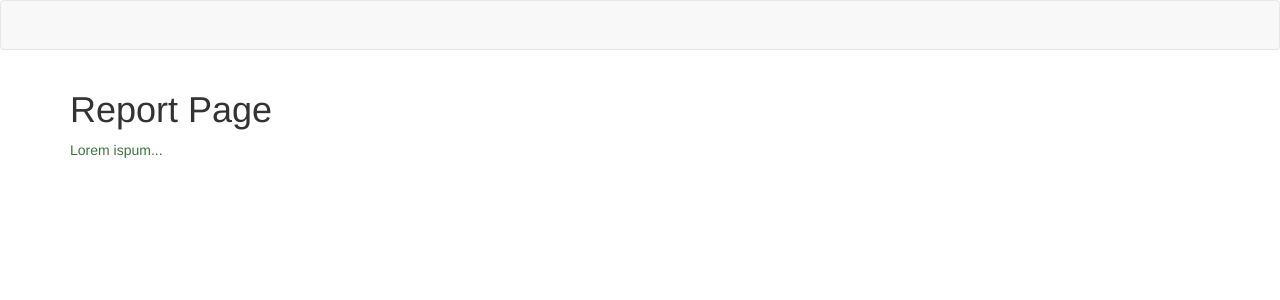
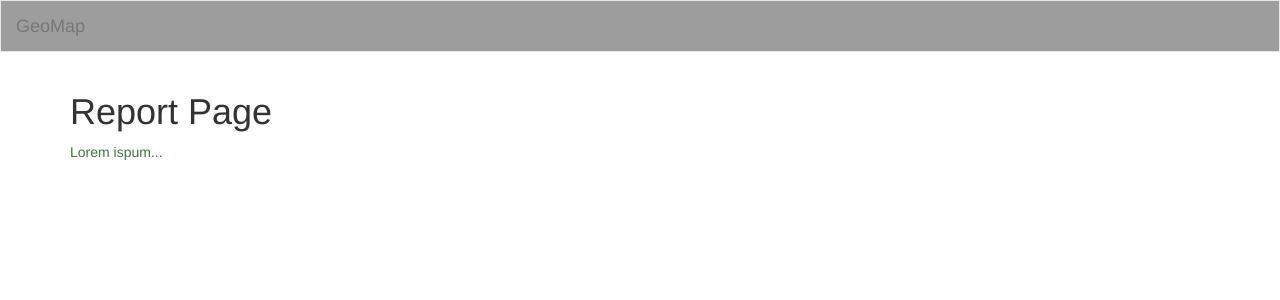
Before and after one commit to Marco-Cen/cuHack, a Flask app: page / in a window 1280 px wide. Shown: the top 300 px of the page. Run offline with Flask 2, Linux system fonts and the light colour scheme; some libraries are stand-ins or nearby versions.

Commit message:
modfified css and html

```diff
--- a/data.py
+++ b/data.py
@@ -1,2 +1,8 @@
 def GenericData():
 	pass
+
+def ColourScheme():
+	colours = [
+
+	]
+	return colours
--- a/main.py
+++ b/main.py
@@ -20,7 +20,7 @@ def index():
 
 @app.route('/report')
 def home():
-	return redirect(url_for('/'))
+	return index()
 
 @app.route('/display')
 def about():
@@ -28,7 +28,7 @@ def about():
 
 @app.errorhandler(404)
 def handle(error):
-	return render_template('handler.html', title='404 Error')
+	return render_template('error.html', title='404 Error')
 
 if __name__ == "__main__":
 	app.run(debug=True)
--- /dev/null
+++ b/static/navbar.css
@@ -0,0 +1,4 @@
+.navbar {
+	background-color: rgb(10,10,10,0.4);
+	border-radius: 0px;
+}
--- a/templates/_navbar.html
+++ b/templates/_navbar.html
@@ -1,2 +1,7 @@
+<link rel="stylesheet" type="text/css" href="{{ url_for('static', filename='navbar.css') }}">
+
 <nav class="navbar navbar-default">
+	<a class="navbar-brand" href="#">
+		GeoMap
+	</a>
 </nav>
```
Also changed, not shown: templates/display.html (+6 -2 lines).
